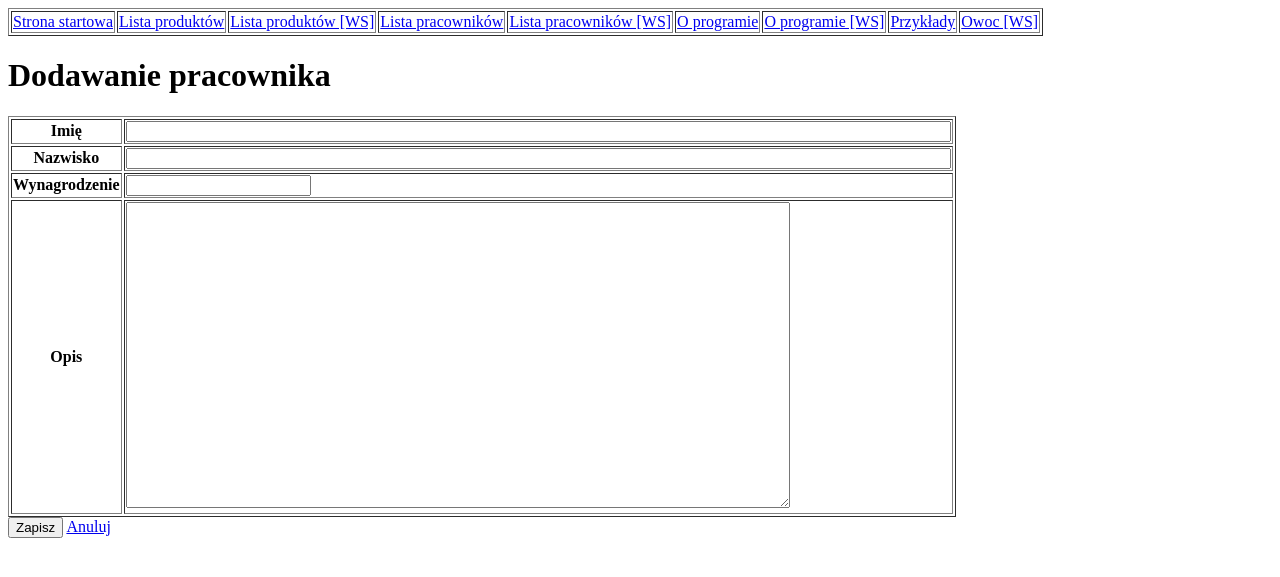
After one commit to andrzejklusiewicz33/python_23012023, a Flask app: page /add_employee in a window 1280 px wide. The commit adds this page. Shown: the top 577 px of the page. Run offline with Flask 2, Linux system fonts and the light colour scheme.

Commit message:
zadanie 67

```diff
--- a/web/app.py
+++ b/web/app.py
@@ -37,6 +37,10 @@ def employees_json():
 def show_employee_detais():
     id=request.args.get('id')
     return render_template("show_employee_details.html",employee=edao.get_one(id))
+
+@app.route('/add_employee')
+def add_employee():
+    return render_template("add_employee.html")
 
 @app.route('/about')
 def about():
@@ -117,3 +121,10 @@ if __name__ == '__main__':
 #66. Zadbaj o to by na ekranie szczegółów produktu jeśli stan magazynowy wynosi zero to
 #niech ten stan magazynowy będzie wyświetlany na czerwono pogrubiony,
 #a jeśli więcej niż 0 to na zielono pogrubiony
+
+
+#TinyMCE
+
+#67. Na ekranie listy produktów dodaj link do ekranu dodawania produktu.
+#Spowoduj by po kliknięciu na ten link wyświetlił się formularz który będzie
+#służył do wprowadzania danych o produkcie.
--- /dev/null
+++ b/web/templates/add_employee.html
@@ -0,0 +1,25 @@
+<!DOCTYPE html>
+<html lang="en">
+<head>
+    <meta charset="UTF-8">
+    <title>Title</title>
+</head>
+<body>
+{% include 'menu.html' %}
+<h1>Dodawanie pracownika</h1>
+<form method="post">
+<table border="1">
+    <tr><th>Imię</th><td><input type="text" size="100"/></td></tr>
+    <tr><th>Nazwisko</th><td><input type="text" size="100"/></td></tr>
+    <tr><th>Wynagrodzenie</th><td><input type="number" size="100"/></td></tr>
+    <tr><th>Opis</th><td>
+        <textarea rows="20" cols="80">
+        </textarea>
+    </td></tr>
+{#    <tr><th>Wynagrodzenie</th><td><input type="password" size="100"/></td></tr>#}
+</table>
+<input type="submit" value="Zapisz"/>
+    <a href="javascript:history.back()">Anuluj</a>
+</form>
+</body>
+</html>
--- a/web/templates/show_employees.html
+++ b/web/templates/show_employees.html
@@ -7,6 +7,7 @@
 <body>
 {% include 'menu.html' %}
 <h1>Lista pracowników (HTML)</h1>
+<a href="/add_employee">Dodaj pracownika</a>
 <table border="1">
     <tr><th>Numer pracownika</th><th>Imię</th><th>Nazwisko</th><th>Akcje</th></tr>
     {% for e in employees %}
```
Also changed, not shown: web/templates/show_product_details.html (+7 -1 lines).
